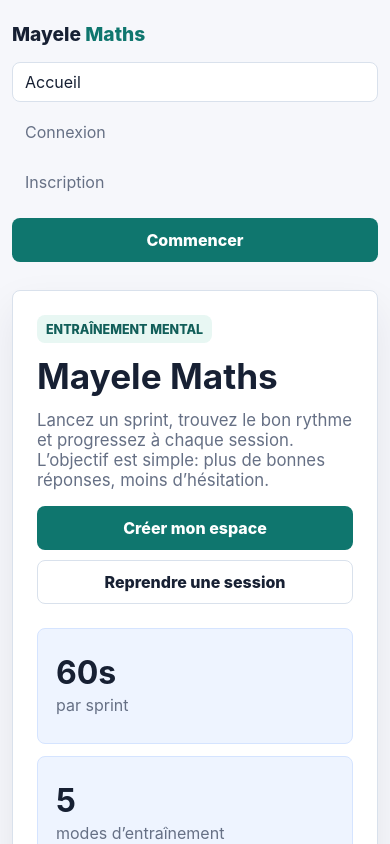
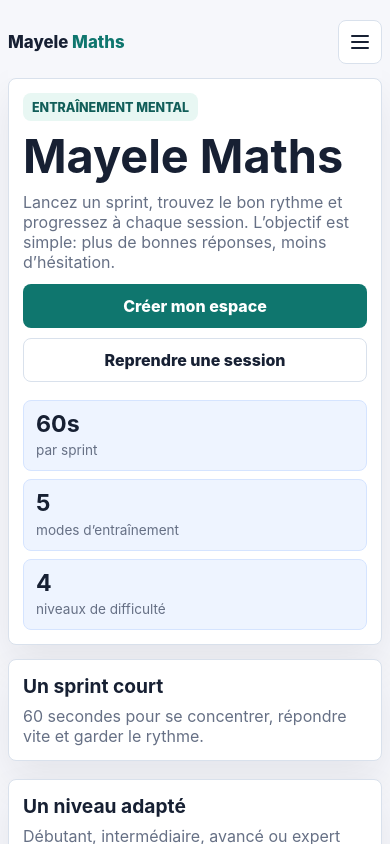
Before and after one commit to toyasama/mayele, a React (Vite) app in the folder client/: page / in a window 390 px wide. Shown: the top 844 px of the page. Built offline with nearby package versions, Linux system fonts and the light colour scheme; no server answers.

Commit message:
phone version

```diff
--- a/client/src/App.tsx
+++ b/client/src/App.tsx
@@ -1,3 +1,4 @@
+import { useState } from 'react'
 import { NavLink, Navigate, Route, Routes } from 'react-router-dom'
 import { ProtectedRoute } from './components/ProtectedRoute'
 import { useAuth } from './context/auth'
@@ -9,19 +10,14 @@ import { RegisterPage } from './pages/RegisterPage'
 
 function App() {
   const { user, isAuthenticated, logout } = useAuth()
+  const [mobileMenuOpen, setMobileMenuOpen] = useState(false)
 
-  return (
-    <div className="app-shell">
-      <header className="topbar">
-        <NavLink className="brand" to="/">
-          Mayele <span>Maths</span>
-        </NavLink>
+  function handleLogout() {
+    logout()
+    setMobileMenuOpen(false)
+  }
 
-        <nav className="nav-links">
-          <NavLink className={({ isActive }) => (isActive ? 'nav-link active' : 'nav-link')} end to="/">
-            Accueil
-          </NavLink>
-          {isAuthenticated ? (
+  const authLinks = isAuthenticated ? (
     <>
       <NavLink className={({ isActive }) => (isActive ? 'nav-link active' : 'nav-link')} to="/dashboard">
         Mon espace
@@ -39,14 +35,27 @@ function App() {
         Inscription
       </NavLink>
     </>
-          )}
+  )
+
+  return (
+    <div className="app-shell">
+      <header className="topbar">
+        <NavLink className="brand" to="/">
+          Mayele <span>Maths</span>
+        </NavLink>
+
+        <nav className="nav-links">
+          <NavLink className={({ isActive }) => (isActive ? 'nav-link active' : 'nav-link')} end to="/">
+            Accueil
+          </NavLink>
+          {authLinks}
         </nav>
 
         <div className="topbar-actions">
           {isAuthenticated ? (
             <>
               <span className="welcome-chip">Bonjour {user?.name}</span>
-              <button className="ghost-button" type="button" onClick={logout}>
+              <button className="ghost-button" type="button" onClick={handleLogout}>
                 Déconnexion
               </button>
             </>
@@ -56,7 +65,82 @@ function App() {
             </NavLink>
           )}
         </div>
+
+        <button
+          className="mobile-menu-button"
+          type="button"
+          aria-controls="mobile-menu-panel"
+          aria-expanded={mobileMenuOpen}
+          aria-label={mobileMenuOpen ? 'Fermer le menu' : 'Ouvrir le menu'}
+          onClick={() => setMobileMenuOpen((current) => !current)}
+        >
+          <span />
+          <span />
+          <span />
+        </button>
       </header>
+
+      {mobileMenuOpen ? (
+        <div className="mobile-menu-overlay" role="presentation" onClick={() => setMobileMenuOpen(false)}>
+          <nav
+            id="mobile-menu-panel"
+            className="mobile-menu-panel"
+            aria-label="Navigation mobile"
+            onClick={(event) => event.stopPropagation()}
+          >
+            <div className="mobile-menu-heading">
+              <span>Menu</span>
+              {isAuthenticated ? <strong>{user?.name}</strong> : null}
+            </div>
+            <NavLink
+              className={({ isActive }) => (isActive ? 'mobile-nav-link active' : 'mobile-nav-link')}
+              end
+              to="/"
+              onClick={() => setMobileMenuOpen(false)}
+            >
+              Accueil
+            </NavLink>
+            {isAuthenticated ? (
+              <>
+                <NavLink
+                  className={({ isActive }) => (isActive ? 'mobile-nav-link active' : 'mobile-nav-link')}
+                  to="/dashboard"
+                  onClick={() => setMobileMenuOpen(false)}
+                >
+                  Mon espace
+                </NavLink>
+                <NavLink
+                  className={({ isActive }) => (isActive ? 'mobile-nav-link active' : 'mobile-nav-link')}
+                  to="/jeu"
+                  onClick={() => setMobileMenuOpen(false)}
+                >
+                  Jouer
+                </NavLink>
+                <button className="mobile-nav-link danger" type="button" onClick={handleLogout}>
+                  Déconnexion
+                </button>
+              </>
+            ) : (
+              <>
+                <NavLink
+                  className={({ isActive }) => (isActive ? 'mobile-nav-link active' : 'mobile-nav-link')}
+                  to="/connexion"
+                  onClick={() => setMobileMenuOpen(false)}
+                >
+                  Connexion
+                </NavLink>
+                <NavLink
+                  className={({ isActive }) => (isActive ? 'mobile-nav-link active' : 'mobile-nav-link')}
+                  to="/inscription"
+                  onClick={() => setMobileMenuOpen(false)}
+                >
+                  Inscription
+                </NavLink>
+              </>
+            )}
+          </nav>
+        </div>
+      ) : null}
 
       <main className="main-content">
         <Routes>
--- a/client/src/index.css
+++ b/client/src/index.css
@@ -29,6 +29,7 @@ body {
   min-height: 100vh;
   background: #f6f7fb;
   color: var(--text);
+  overflow-x: hidden;
 }
 
 a {
@@ -74,6 +75,7 @@ h2 {
 }
 
 .topbar {
+  position: relative;
   display: flex;
   align-items: center;
   justify-content: space-between;
@@ -112,6 +114,89 @@ h2 {
   color: var(--text);
   background: #ffffff;
   border-color: var(--border);
+}
+
+.mobile-menu-button,
+.mobile-menu-overlay {
+  display: none;
+}
+
+.mobile-menu-button {
+  width: 44px;
+  height: 44px;
+  align-items: center;
+  justify-content: center;
+  gap: 4px;
+  border-radius: 8px;
+  background: #ffffff;
+  border: 1px solid var(--border);
+  cursor: pointer;
+}
+
+.mobile-menu-button span {
+  display: block;
+  width: 18px;
+  height: 2px;
+  border-radius: 999px;
+  background: var(--text);
+}
+
+.mobile-menu-overlay {
+  position: fixed;
+  inset: 0;
+  z-index: 30;
+  padding: 72px 12px 12px;
+  background: rgba(23, 32, 51, 0.36);
+}
+
+.mobile-menu-panel {
+  width: min(100%, 360px);
+  margin-left: auto;
+  display: grid;
+  gap: 10px;
+  padding: 14px;
+  border-radius: 10px;
+  background: #ffffff;
+  border: 1px solid var(--border);
+  box-shadow: var(--shadow);
+}
+
+.mobile-menu-heading {
+  display: flex;
+  align-items: center;
+  justify-content: space-between;
+  gap: 12px;
+  padding: 4px 2px 8px;
+  color: var(--muted);
+}
+
+.mobile-menu-heading strong {
+  color: var(--text);
+}
+
+.mobile-nav-link {
+  min-height: 48px;
+  display: flex;
+  align-items: center;
+  justify-content: space-between;
+  padding: 12px;
+  border-radius: 8px;
+  background: #f7f9fc;
+  color: var(--text);
+  border: 1px solid var(--border);
+  font-weight: 800;
+  cursor: pointer;
+}
+
+.mobile-nav-link.active {
+  background: #e8f7f3;
+  color: var(--primary-dark);
+  border-color: #b9e4db;
+}
+
+.mobile-nav-link.danger {
+  color: var(--danger);
+  text-align: left;
 }
 
 .welcome-chip {
@@ -334,6 +419,7 @@ h2 {
 .quiz-form input {
   width: 100%;
   min-height: 48px;
+  font-size: 16px;
   padding: 12px 14px;
   border-radius: 8px;
   border: 1px solid var(--border);
@@ -498,6 +584,10 @@ h2 {
 .sprint-card {
   display: grid;
   gap: 18px;
+}
+
+.settings-panel summary {
+  display: none;
 }
 
 .panel-label {
@@ -734,6 +824,201 @@ h2 {
   }
 }
 
+@media (max-width: 720px) {
+  .app-shell {
+    width: min(100% - 20px, 1180px);
+    padding: 10px 0 28px;
+  }
+
+  .topbar {
+    position: sticky;
+    top: 0;
+    z-index: 20;
+    flex-direction: row;
+    align-items: center;
+    padding: 8px 0 14px;
+    background: rgba(246, 247, 251, 0.96);
+    backdrop-filter: blur(10px);
+  }
+
+  .brand {
+    font-size: 1.05rem;
+  }
+
+  .nav-links,
+  .topbar-actions {
+    display: none;
+  }
+
+  .mobile-menu-button {
+    display: inline-flex;
+    flex-direction: column;
+  }
+
+  .mobile-menu-overlay {
+    display: block;
+  }
+
+  .main-content,
+  .page {
+    gap: 14px;
+  }
+
+  h1 {
+    font-size: clamp(2rem, 12vw, 3rem);
+  }
+
+  .hero-panel {
+    gap: 18px;
+    padding: 20px;
+  }
+
+  .hero-copy {
+    gap: 12px;
+  }
+
+  .hero-copy .lead {
+    font-size: 1rem;
+  }
+
+  .hero-stats {
+    grid-template-columns: repeat(3, minmax(0, 1fr));
+    gap: 8px;
+  }
+
+  .metric-card {
+    min-height: 78px;
+    padding: 12px;
+  }
+
+  .metric-card strong {
+    font-size: 1.45rem;
+  }
+
+  .metric-card span {
+    font-size: 0.85rem;
+    line-height: 1.2;
+  }
+
+  .dashboard-hero {
+    order: 1;
+    gap: 14px;
+  }
+
+  .dashboard-hero h1,
+  .section-header h1 {
+    font-size: clamp(1.8rem, 9vw, 2.4rem);
+  }
+
+  .dashboard-priority-grid {
+    order: 2;
+  }
+
+  .dashboard-stats-grid {
+    order: 3;
+  }
+
+  .dashboard-detail-grid {
+    order: 4;
+  }
+
+  .dashboard-history {
+    order: 5;
+  }
+
+  .stats-grid {
+    grid-template-columns: repeat(2, minmax(0, 1fr));
+  }
+
+  .stat-card {
+    min-height: 96px;
+  }
+
+  .game-shell {
+    display: flex;
+    flex-direction: column;
+  }
+
+  .sprint-card {
+    order: 1;
+  }
+
+  .settings-panel {
+    order: 2;
+  }
+
+  .settings-panel summary {
+    min-height: 48px;
+    display: flex;
+    align-items: center;
+    justify-content: space-between;
+    margin: -4px 0 2px;
+    color: var(--text);
+    font-weight: 900;
+    cursor: pointer;
+  }
+
+  .settings-panel summary::after {
+    content: '+';
+    color: var(--primary-dark);
+    font-size: 1.3rem;
+  }
+
+  .settings-panel[open] summary::after {
+    content: '−';
+  }
+
+  .segmented-grid {
+    grid-template-columns: repeat(2, minmax(0, 1fr));
+  }
+
+  .segment {
+    min-height: 46px;
+  }
+
+  .mini-stats {
+    grid-template-columns: repeat(4, minmax(0, 1fr));
+    gap: 6px;
+  }
+
+  .mini-stats > div {
+    min-height: 68px;
+    padding: 8px;
+  }
+
+  .mini-stats span {
+    font-size: 0.78rem;
+  }
+
+  .mini-stats strong {
+    font-size: 1.05rem;
+  }
+
+  .sprint-topline {
+    display: grid;
+    grid-template-columns: minmax(0, 1fr) auto;
+    align-items: start;
+  }
+
+  .question-line {
+    min-height: 150px;
+    font-size: clamp(3.2rem, 18vw, 5.5rem);
+  }
+
+  .skill-hint {
+    margin-top: -10px;
+  }
+
+  .feedback-banner {
+    min-height: 50px;
+    gap: 6px;
+  }
+
+  .form-card {
+    padding: 18px;
+  }
+}
+
 @media (max-width: 640px) {
   .app-shell {
     width: min(100% - 24px, 1180px);
@@ -757,6 +1042,14 @@ h2 {
     width: 100%;
   }
 
+  .mobile-menu-button {
+    width: 44px;
+  }
+
+  .mobile-nav-link {
+    width: 100%;
+  }
+
   .focus-band,
   .progress-row,
   .session-row,
@@ -774,6 +1067,10 @@ h2 {
     grid-template-columns: repeat(2, minmax(0, 1fr));
   }
 
+  .mini-stats {
+    grid-template-columns: repeat(4, minmax(0, 1fr));
+  }
+
   .feedback-banner {
     grid-template-columns: 1fr;
   }
@@ -784,3 +1081,42 @@ h2 {
     text-align: left;
   }
 }
+
+@media (max-width: 420px) {
+  .app-shell {
+    width: min(100% - 16px, 1180px);
+  }
+
+  .card,
+  .dashboard-hero,
+  .focus-band,
+  .hero-panel {
+    padding: 14px;
+  }
+
+  .hero-stats {
+    grid-template-columns: 1fr;
+  }
+
+  .metric-card {
+    min-height: 64px;
+  }
+
+  .mini-stats {
+    grid-template-columns: repeat(2, minmax(0, 1fr));
+    gap: 8px;
+  }
+
+  .mini-stats > div {
+    min-height: 72px;
+  }
+
+  .result-grid,
+  .stats-grid {
+    grid-template-columns: 1fr;
+  }
+
+  .question-line {
+    min-height: 132px;
+  }
+}
--- a/client/src/pages/GamePage.tsx
+++ b/client/src/pages/GamePage.tsx
@@ -275,7 +275,8 @@ export function GamePage() {
       </div>
 
       <div className="game-shell">
-        <aside className="card control-panel">
+        <details className="card control-panel settings-panel" open>
+          <summary>Réglages du sprint</summary>
           <div>
             <span className="panel-label">Mode</span>
             <div className="segmented-grid">
@@ -338,7 +339,7 @@ export function GamePage() {
               <strong>{accuracy}%</strong>
             </div>
           </div>
-        </aside>
+        </details>
 
         <article className="card sprint-card">
           <div className="sprint-topline">
```
Also changed, not shown: client/src/pages/DashboardPage.tsx (+4 -4 lines). Lines whose indentation alone changed are shown as unchanged.
